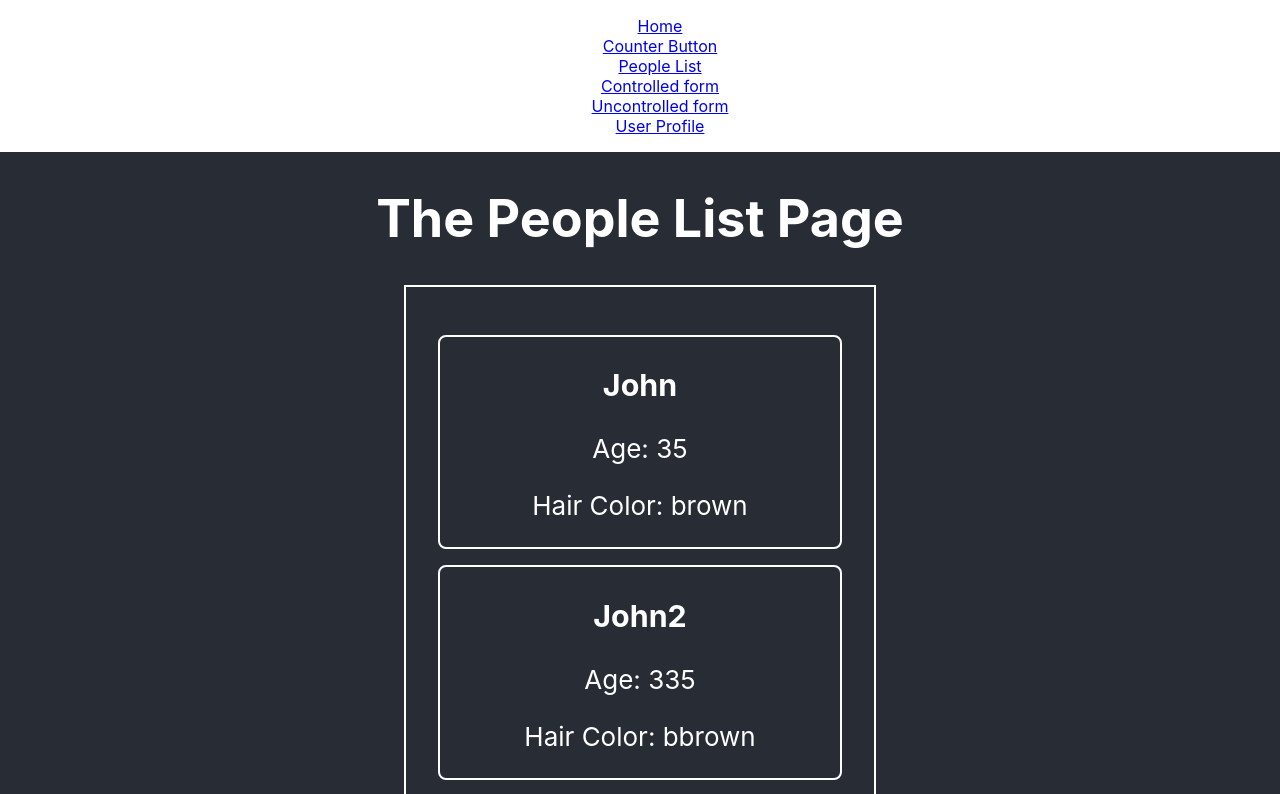
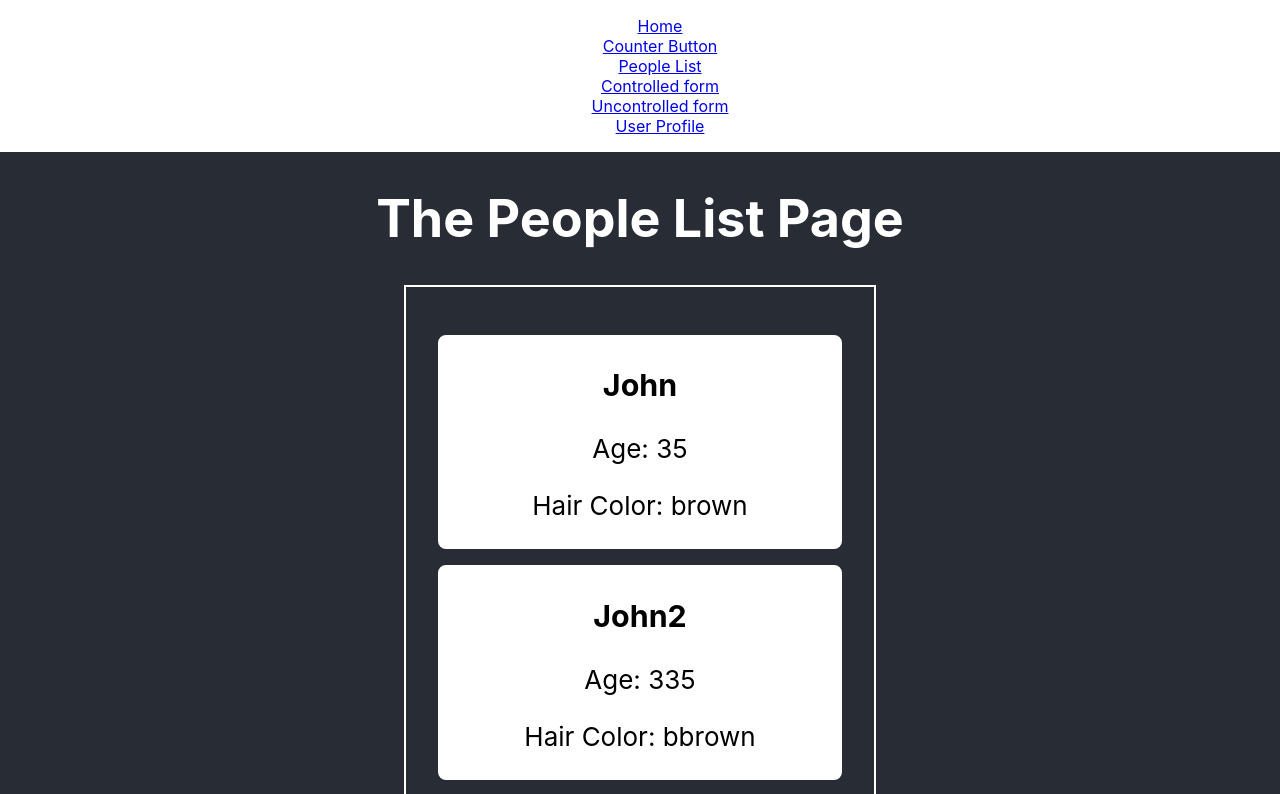
Before and after one commit to schulczistvanjr/sandbox, a React (Create React App) app: page /people-list in a window 1280 px wide. Shown: the top 794 px of the page. Built offline with nearby package versions, Linux system fonts and the light colour scheme.

Commit message:
ThemeContext

```diff
--- a/src/App.js
+++ b/src/App.js
@@ -13,10 +13,13 @@
 } from './pages';
 import { NavBar } from './NavBar';
 import { UserDataLoader } from './UserDataLoader';
+import { ThemeContext } from './ThemeContext';
 // import { FormsNavBar } from './FormsNavBar';
+
 
 function App() {
   return (
+    <ThemeContext.Provider value="light">
       <div className="App">
         <Router>
         <NavBar />
@@ -42,6 +45,7 @@
           </div>
         </Router>
       </div>
+    </ThemeContext.Provider>
   );
 }
 
--- a/src/PeopleListItem.js
+++ b/src/PeopleListItem.js
@@ -1,10 +1,20 @@
-import React from "react";
+import React, { useContext } from 'react';
+import { ThemeContext } from './ThemeContext';
 import './PeopleListItem.css';
 
-export const PeopleListItem = ({ person }) => (
-    <div className="list-item-container">
-        <h3>{person.name}</h3>
-        <p>Age: {person.age}</p>
-        <p>Hair Color: {person.hairColor}</p>
-    </div>
-)
+export const PeopleListItem = ({ person }) => {
+    const theme = useContext(ThemeContext);
+    return (
+        <div
+            style={{
+                backgroundColor: theme === 'dark' ? 'black' : 'white',
+                color: theme === 'dark' ? 'white' : 'black',
+            }}
+            className='list-item-container'>
+
+            <h3>{person.name}</h3>
+            <p>Age: {person.age}</p>
+            <p>Hair Color: {person.hairColor}</p>
+        </div>
+    );
+}
--- /dev/null
+++ b/src/ThemeContext.js
@@ -0,0 +1,3 @@
+import React from "react";
+
+export const ThemeContext = React.createContext("dark");
```
Lines whose indentation alone changed are shown as unchanged.
